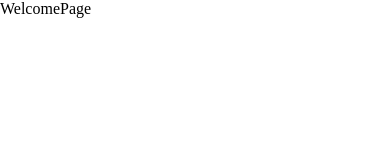
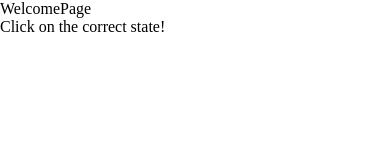
Before and after one commit to Kicchu02/States, a React Native app: screen / in a window 390 px wide. Shown: the top 160 px of the page. Built offline with nearby package versions, Linux system fonts and the light colour scheme.

Commit message:
Add ClickState.tsx file in components and import ClickState function in App.tsx

```diff
--- a/App.tsx
+++ b/App.tsx
@@ -1,11 +1,13 @@
 import { StatusBar } from "expo-status-bar";
 import { StyleSheet, Text, View } from "react-native";
 import WelcomePage from "./components/WelcomePage";
+import ClickState from "./components/ClickState";
 
 export default function App() {
   return (
     <View>
       <WelcomePage />
+      <ClickState></ClickState>
       <StatusBar style="auto" />
     </View>
   );
--- /dev/null
+++ b/components/ClickState.tsx
@@ -0,0 +1,3 @@
+export default function ClickState() {
+    return <div>Click on the correct state!</div>
+}
```
